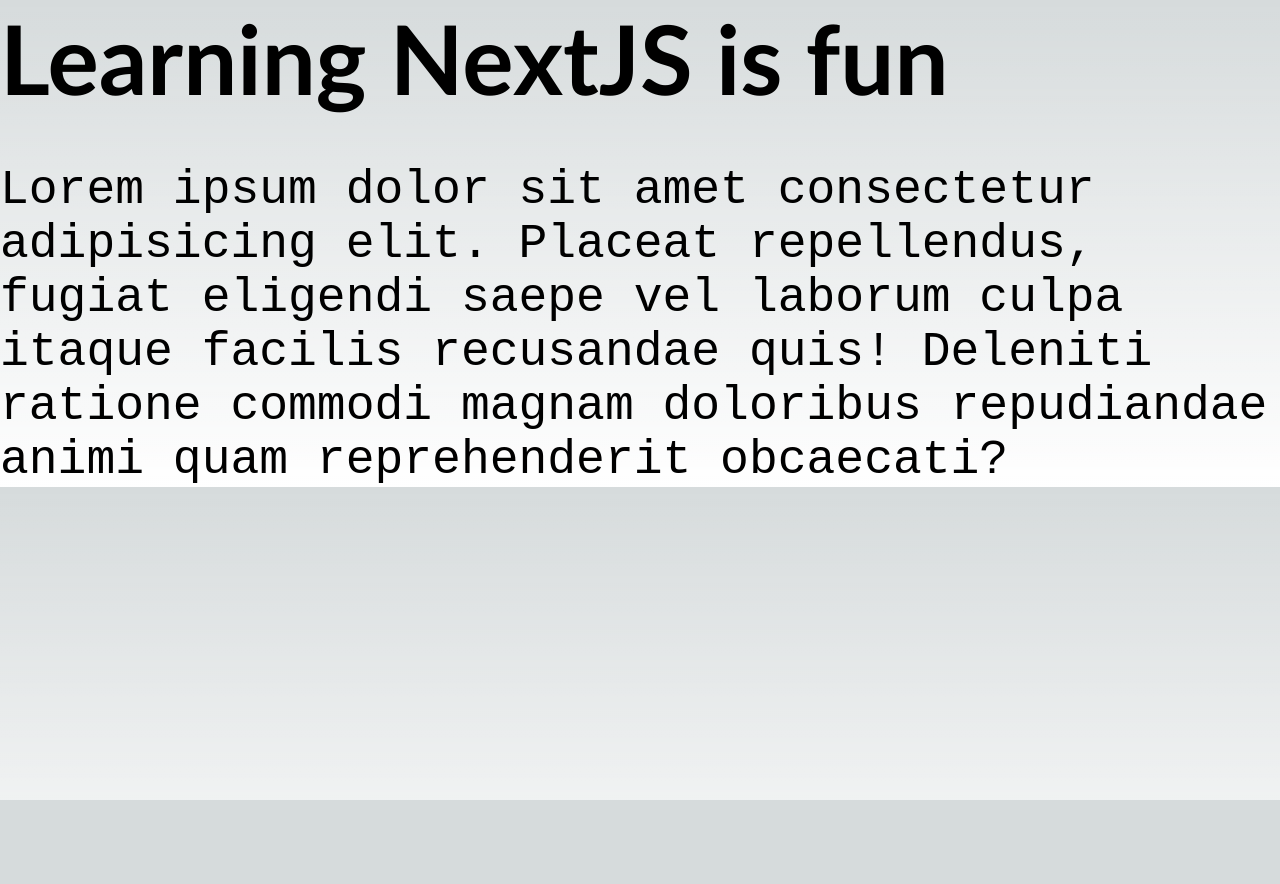
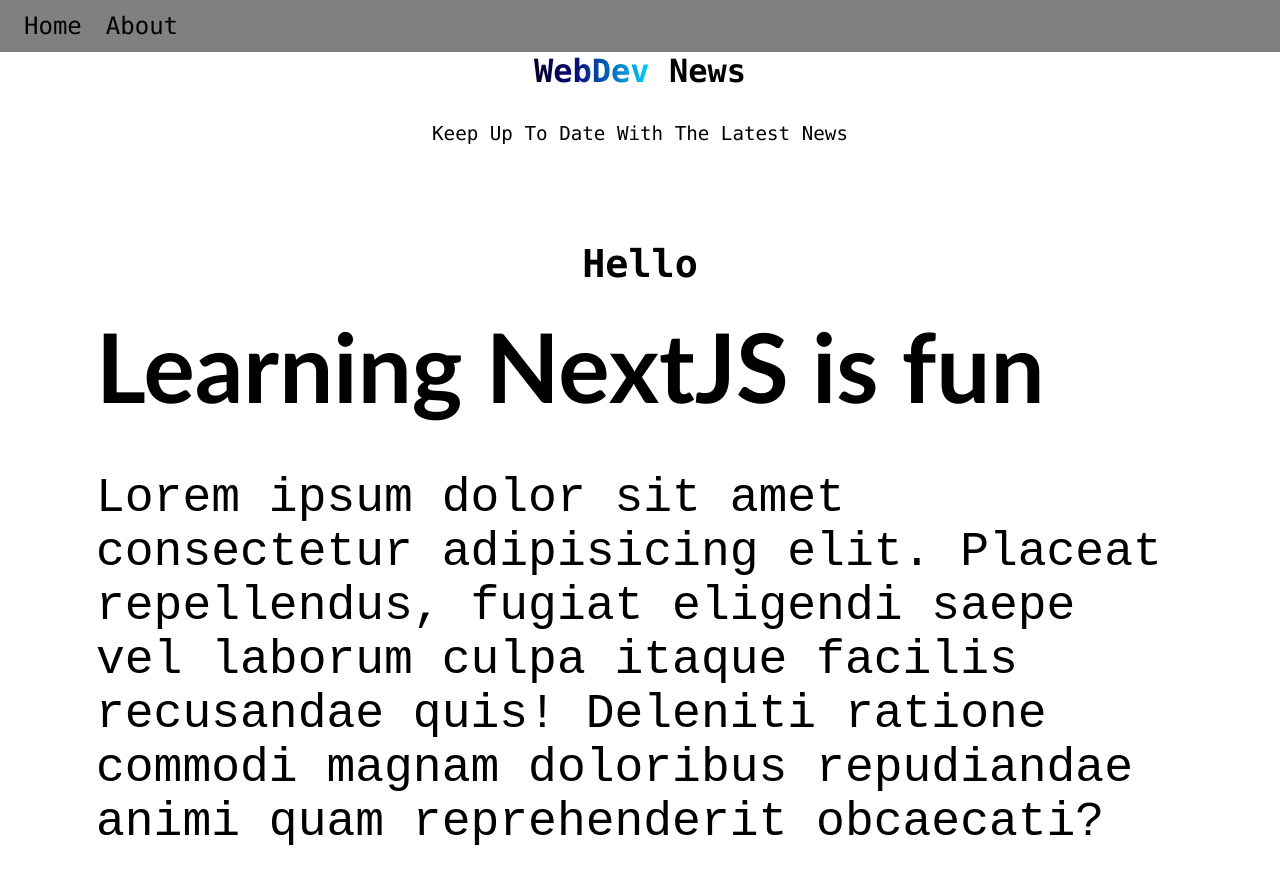
Before and after one commit to crypto-dot/NextJSCrashCourse, a Next.js app: page /about in a window 1280 px wide. Shown: the top 884 px of the page. Before the commit the page ends 800 px from the top, so only its background shows below. Built offline with nearby package versions, Linux system fonts and the light colour scheme.

Commit message:
added articles to be displayed by getstaticprops

```diff
--- /dev/null
+++ b/component/Header.tsx
@@ -0,0 +1,14 @@
+import headerStyles from "../styles/Header.module.css"
+
+const Header = () => {
+    return (
+        <div className={headerStyles.container}>
+            <h1 className="title">
+                <span>WebDev</span> News
+            </h1>
+            <p>Keep Up To Date With The Latest News</p>
+        </div >
+    )
+}
+
+export default Header
--- /dev/null
+++ b/component/Layout.tsx
@@ -0,0 +1,20 @@
+import styles from "../styles/Layout.module.css";
+import { ReactNode } from "react";
+import Navbar from "./Navbar";
+import Header from "./Header";
+const Layout = (props: { children: ReactNode }) => {
+    return (
+        <>
+            <Navbar />
+            <Header />
+            <div>
+                <main className={styles.main}>
+                    <h1>Hello</h1>
+                    {props.children}
+                </main>
+            </div>
+        </>
+    )
+}
+
+export default Layout
--- /dev/null
+++ b/component/Navbar.tsx
@@ -0,0 +1,18 @@
+import NavStyles from "../styles/Navbar.module.css";
+import Link from "next/link";
+const Navbar = () => {
+    return (
+        <nav className={NavStyles.nav}>
+            <ul className={NavStyles.ul}>
+                <li>
+                    <Link href="/">Home</Link>
+                </li>
+                <li>
+                    <Link href="/about">About</Link>
+                </li>
+            </ul>
+        </nav>
+    )
+}
+
+export default Navbar
--- a/pages/_app.tsx
+++ b/pages/_app.tsx
@@ -1,6 +1,9 @@
 import '@/styles/globals.css'
 import type { AppProps } from 'next/app'
+import Layout from '@/component/Layout'
+export default function App({ Component, pageProps }: AppProps) {
+  return (<Layout>
+    <Component {...pageProps} />
+  </Layout>)
 
-export default function App({ Component, pageProps }: AppProps) {
-  return <Component {...pageProps} />
 }
--- /dev/null
+++ b/styles/Header.module.css
@@ -0,0 +1,33 @@
+.container {
+    display: flex;
+    flex-direction: column;
+    align-items: center;
+    gap: 2rem;
+    color: black;
+    font-family: ui-monospace, Menlo, Monaco, 'Cascadia Mono', 'Segoe UI Mono',
+        'Roboto Mono', 'Oxygen Mono', 'Ubuntu Monospace', 'Source Code Pro',
+        'Fira Mono', 'Droid Sans Mono', 'Courier New', monospace;
+
+}
+
+.container span {
+    background: linear-gradient(90deg, rgba(2, 0, 36, 1) 0%, rgba(9, 9, 121, 1) 35%, rgba(0, 212, 255, 1) 100%);
+    -webkit-background-clip: text;
+    background-clip: text;
+    -webkit-text-fill-color: transparent;
+}
+
+.container p {
+    font-size: 1.2rem;
+}
+
+.description {
+    display: inherit;
+    justify-content: inherit;
+    align-items: inherit;
+    font-size: 0.85rem;
+    max-width: var(--max-width);
+    width: 100%;
+    z-index: 2;
+    font-family: var(--font-mono);
+}
--- a/styles/Home.module.css
+++ b/styles/Home.module.css
@@ -13,267 +13,22 @@
   font-family: var(--font-mono);
 }
 
-.description {
-  display: inherit;
-  justify-content: inherit;
-  align-items: inherit;
-  font-size: 0.85rem;
-  max-width: var(--max-width);
-  width: 100%;
-  z-index: 2;
-  font-family: var(--font-mono);
+.article:nth-child(2) {
+  margin-top: 2rem;
 }
 
-.description a {
-  display: flex;
-  justify-content: center;
-  align-items: center;
-  gap: 0.5rem;
+.article {
+  border-radius: .3rem;
+  padding: 1rem;
+  font-family: ui-monospace, Menlo, Monaco, 'Cascadia Mono', 'Segoe UI Mono',
+    'Roboto Mono', 'Oxygen Mono', 'Ubuntu Monospace', 'Source Code Pro',
+    'Fira Mono', 'Droid Sans Mono', 'Courier New', monospace;
+  background-color: gray;
+  margin-bottom: 1.5rem;
+
 }
 
-.description p {
-  position: relative;
-  margin: 0;
-  padding: 1rem;
-  background-color: rgba(var(--callout-rgb), 0.5);
-  border: 1px solid rgba(var(--callout-border-rgb), 0.3);
-  border-radius: var(--border-radius);
+.p {
+  margin-top: .5rem;
+  line-height: 125%;
 }
-
-.code {
-  font-weight: 700;
-  font-family: var(--font-mono);
-}
-
-.grid {
-  display: grid;
-  grid-template-columns: repeat(4, minmax(25%, auto));
-  width: var(--max-width);
-  max-width: 100%;
-}
-
-.card {
-  padding: 1rem 1.2rem;
-  border-radius: var(--border-radius);
-  background: rgba(var(--card-rgb), 0);
-  border: 1px solid rgba(var(--card-border-rgb), 0);
-  transition: background 200ms, border 200ms;
-}
-
-.card span {
-  display: inline-block;
-  transition: transform 200ms;
-}
-
-.card h2 {
-  font-weight: 600;
-  margin-bottom: 0.7rem;
-}
-
-.card p {
-  margin: 0;
-  opacity: 0.6;
-  font-size: 0.9rem;
-  line-height: 1.5;
-  max-width: 30ch;
-}
-
-.center {
-  display: flex;
-  justify-content: center;
-  align-items: center;
-  position: relative;
-  padding: 4rem 0;
-}
-
-.center::before {
-  background: var(--secondary-glow);
-  border-radius: 50%;
-  width: 480px;
-  height: 360px;
-  margin-left: -400px;
-}
-
-.center::after {
-  background: var(--primary-glow);
-  width: 240px;
-  height: 180px;
-  z-index: -1;
-}
-
-.center::before,
-.center::after {
-  content: '';
-  left: 50%;
-  position: absolute;
-  filter: blur(45px);
-  transform: translateZ(0);
-}
-
-.logo,
-.thirteen {
-  position: relative;
-}
-
-.thirteen {
-  display: flex;
-  justify-content: center;
-  align-items: center;
-  width: 75px;
-  height: 75px;
-  padding: 25px 10px;
-  margin-left: 16px;
-  transform: translateZ(0);
-  border-radius: var(--border-radius);
-  overflow: hidden;
-  box-shadow: 0px 2px 8px -1px #0000001a;
-}
-
-.thirteen::before,
-.thirteen::after {
-  content: '';
-  position: absolute;
-  z-index: -1;
-}
-
-/* Conic Gradient Animation */
-.thirteen::before {
-  animation: 6s rotate linear infinite;
-  width: 200%;
-  height: 200%;
-  background: var(--tile-border);
-}
-
-/* Inner Square */
-.thirteen::after {
-  inset: 0;
-  padding: 1px;
-  border-radius: var(--border-radius);
-  background: linear-gradient(to bottom right,
-      rgba(var(--tile-start-rgb), 1),
-      rgba(var(--tile-end-rgb), 1));
-  background-clip: content-box;
-}
-
-/* Enable hover only on non-touch devices */
-@media (hover: hover) and (pointer: fine) {
-  .card:hover {
-    background: rgba(var(--card-rgb), 0.1);
-    border: 1px solid rgba(var(--card-border-rgb), 0.15);
-  }
-
-  .card:hover span {
-    transform: translateX(4px);
-  }
-}
-
-@media (prefers-reduced-motion) {
-  .thirteen::before {
-    animation: none;
-  }
-
-  .card:hover span {
-    transform: none;
-  }
-}
-
-/* Mobile */
-@media (max-width: 700px) {
-  .content {
-    padding: 4rem;
-  }
-
-  .grid {
-    grid-template-columns: 1fr;
-    margin-bottom: 120px;
-    max-width: 320px;
-    text-align: center;
-  }
-
-  .card {
-    padding: 1rem 2.5rem;
-  }
-
-  .card h2 {
-    margin-bottom: 0.5rem;
-  }
-
-  .center {
-    padding: 8rem 0 6rem;
-  }
-
-  .center::before {
-    transform: none;
-    height: 300px;
-  }
-
-  .description {
-    font-size: 0.8rem;
-  }
-
-  .description a {
-    padding: 1rem;
-  }
-
-  .description p,
-  .description div {
-    display: flex;
-    justify-content: center;
-    position: fixed;
-    width: 100%;
-  }
-
-  .description p {
-    align-items: center;
-    inset: 0 0 auto;
-    padding: 2rem 1rem 1.4rem;
-    border-radius: 0;
-    border: none;
-    border-bottom: 1px solid rgba(var(--callout-border-rgb), 0.25);
-    background: linear-gradient(to bottom,
-        rgba(var(--background-start-rgb), 1),
-        rgba(var(--callout-rgb), 0.5));
-    background-clip: padding-box;
-    backdrop-filter: blur(24px);
-  }
-
-  .description div {
-    align-items: flex-end;
-    pointer-events: none;
-    inset: auto 0 0;
-    padding: 2rem;
-    height: 200px;
-    background: linear-gradient(to bottom,
-        transparent 0%,
-        rgb(var(--background-end-rgb)) 40%);
-    z-index: 1;
-  }
-}
-
-/* Tablet and Smaller Desktop */
-@media (min-width: 701px) and (max-width: 1120px) {
-  .grid {
-    grid-template-columns: repeat(2, 50%);
-  }
-}
-
-@media (prefers-color-scheme: dark) {
-  .vercelLogo {
-    filter: invert(1);
-  }
-
-  .logo,
-  .thirteen img {
-    filter: invert(1) drop-shadow(0 0 0.3rem #ffffff70);
-  }
-}
-
-@keyframes rotate {
-  from {
-    transform: rotate(360deg);
-  }
-
-  to {
-    transform: rotate(0deg);
-  }
-}
--- /dev/null
+++ b/styles/Layout.module.css
@@ -0,0 +1,23 @@
+.main {
+    display: flex;
+    flex-direction: column;
+    justify-content: space-between;
+    align-items: center;
+    padding: 6rem;
+    min-height: 100vh;
+    font-size: 1.2rem;
+    color: black;
+    font-family: ui-monospace, Menlo, Monaco, 'Cascadia Mono', 'Segoe UI Mono',
+        'Roboto Mono', 'Oxygen Mono', 'Ubuntu Monospace', 'Source Code Pro',
+        'Fira Mono', 'Droid Sans Mono', 'Courier New', monospace;
+    ;
+}
+
+.container {
+    min-height: 100vh;
+    padding: 0 0.5rem;
+    display: flex;
+    flex-direction: column;
+    align-items: center;
+    justify-content: flex-start;
+}
--- /dev/null
+++ b/styles/Navbar.module.css
@@ -0,0 +1,15 @@
+.nav {
+    background-color: gray;
+    padding: .75rem 1.5rem;
+    font-family: ui-monospace, Menlo, Monaco, 'Cascadia Mono', 'Segoe UI Mono',
+        'Roboto Mono', 'Oxygen Mono', 'Ubuntu Monospace', 'Source Code Pro',
+        'Fira Mono', 'Droid Sans Mono', 'Courier New', monospace;
+    ;
+}
+
+.ul {
+    display: flex;
+    gap: 1.5rem;
+    list-style: none;
+    font-size: 1.5rem;
+}
--- a/styles/globals.css
+++ b/styles/globals.css
@@ -9,30 +9,24 @@
   --background-start-rgb: 214, 219, 220;
   --background-end-rgb: 255, 255, 255;
 
-  --primary-glow: conic-gradient(
-    from 180deg at 50% 50%,
+  --primary-glow: conic-gradient(from 180deg at 50% 50%,
       #16abff33 0deg,
       #0885ff33 55deg,
       #54d6ff33 120deg,
       #0071ff33 160deg,
-    transparent 360deg
-  );
-  --secondary-glow: radial-gradient(
-    rgba(255, 255, 255, 1),
-    rgba(255, 255, 255, 0)
-  );
+      transparent 360deg);
+  --secondary-glow: radial-gradient(rgba(255, 255, 255, 1),
+      rgba(255, 255, 255, 0));
 
   --tile-start-rgb: 239, 245, 249;
   --tile-end-rgb: 228, 232, 233;
-  --tile-border: conic-gradient(
-    #00000080,
+  --tile-border: conic-gradient(#00000080,
       #00000040,
       #00000030,
       #00000020,
       #00000010,
       #00000010,
-    #00000080
-  );
+      #00000080);
 
   --callout-rgb: 238, 240, 241;
   --callout-border-rgb: 172, 175, 176;
@@ -47,24 +41,20 @@
     --background-end-rgb: 0, 0, 0;
 
     --primary-glow: radial-gradient(rgba(1, 65, 255, 0.4), rgba(1, 65, 255, 0));
-    --secondary-glow: linear-gradient(
-      to bottom right,
+    --secondary-glow: linear-gradient(to bottom right,
         rgba(1, 65, 255, 0),
         rgba(1, 65, 255, 0),
-      rgba(1, 65, 255, 0.3)
-    );
+        rgba(1, 65, 255, 0.3));
 
     --tile-start-rgb: 2, 13, 46;
     --tile-end-rgb: 2, 5, 19;
-    --tile-border: conic-gradient(
-      #ffffff80,
+    --tile-border: conic-gradient(#ffffff80,
         #ffffff40,
         #ffffff30,
         #ffffff20,
         #ffffff10,
         #ffffff10,
-      #ffffff80
-    );
+        #ffffff80);
 
     --callout-rgb: 20, 20, 20;
     --callout-border-rgb: 108, 108, 108;
@@ -87,12 +77,7 @@
 
 body {
   color: rgb(var(--foreground-rgb));
-  background: linear-gradient(
-      to bottom,
-      transparent,
-      rgb(var(--background-end-rgb))
-    )
-    rgb(var(--background-start-rgb));
+  background-color: rgb(255, 255, 255);
 }
 
 a {
```
Also changed, not shown: pages/index.tsx (+29 -4 lines), 1 other file (tests, documents, lock files or other folders). Lines whose indentation alone changed are shown as unchanged.
